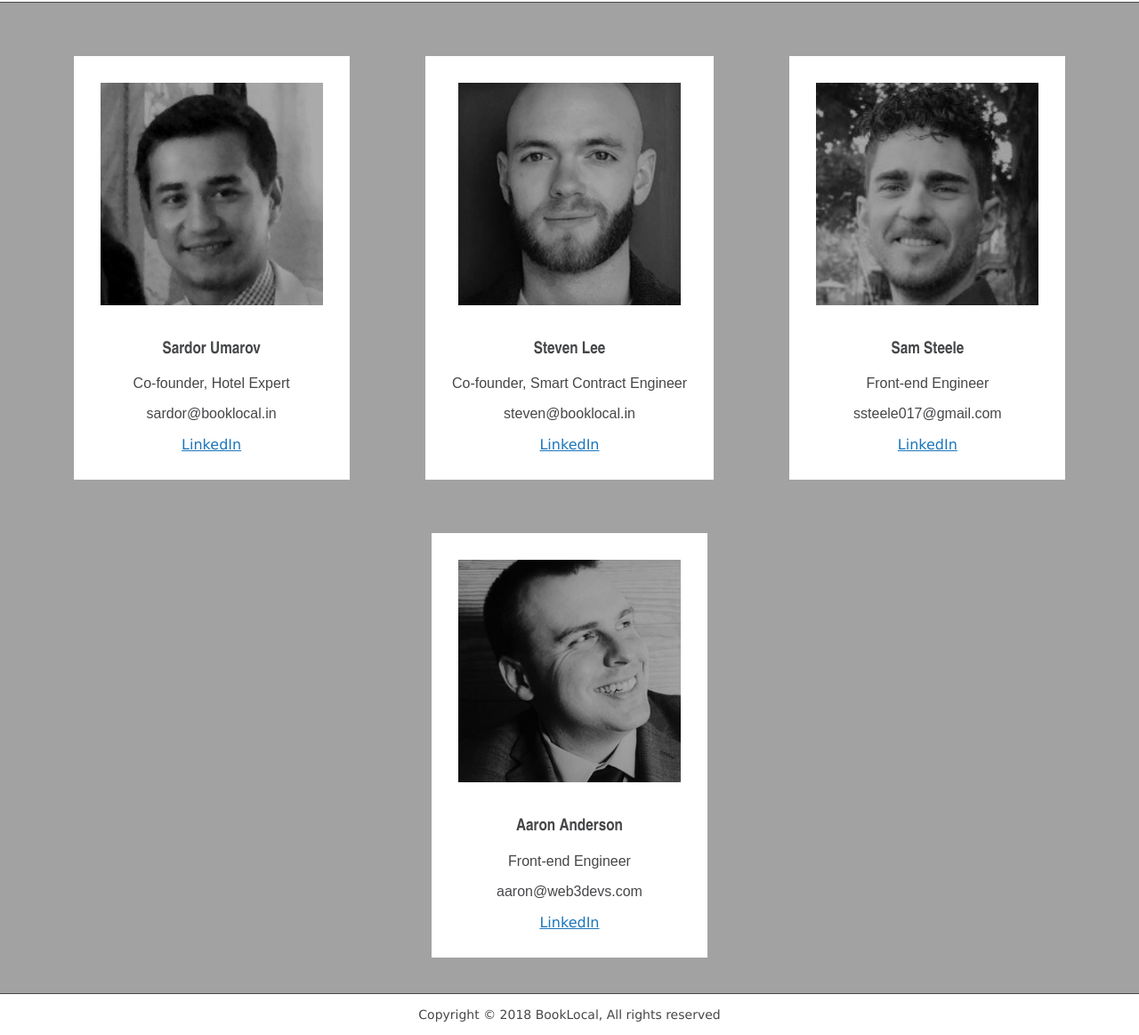
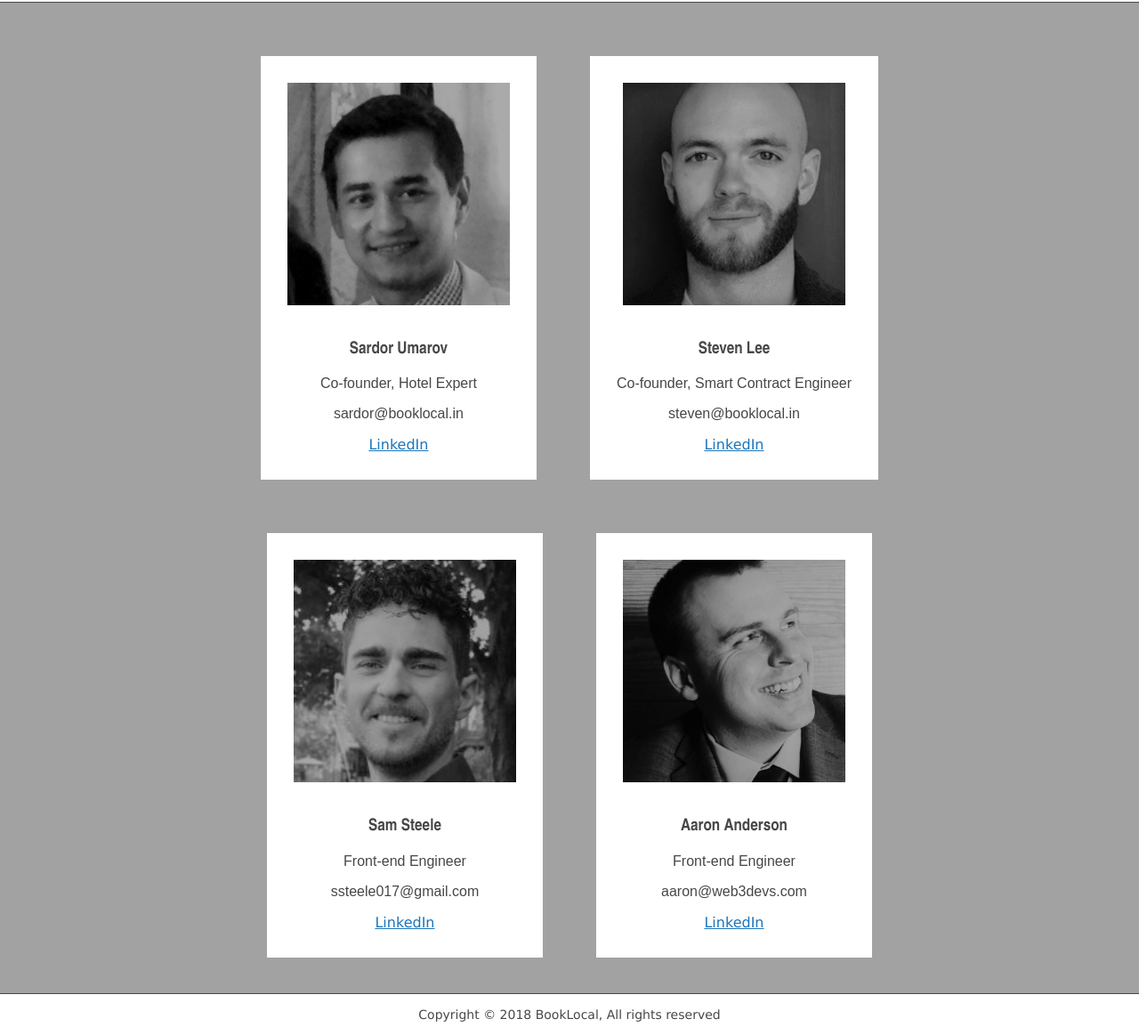
Before and after one commit to SamSteele01/BookLocal, a React app: page /EthMemphis/contact in a window 1280 px wide. Shown: the part 83-1246 px from the top of the page at 89% size. Built offline with nearby package versions, Linux system fonts and the light colour scheme.

Commit message:
Wrap cards in flex-row divs

```diff
--- a/src/components/Contact.jsx
+++ b/src/components/Contact.jsx
@@ -8,13 +8,17 @@ import Steve from "images/StevenLee.jpg";
 const Contact = () => (
 
     <div className="app">
-        <div className="contact-page">
+        {/* <div > */}
             {/* <h1>Contact Page!</h1> */}
-            <ContactCard avatar={Sardor} className="sardor-avatar" name="Sardor Umarov" jobTitle="Co-founder, Hotel Expert" email="sardor@booklocal.in" linkedIn="https://www.linkedin.com/in/umarov/"/>
-            <ContactCard avatar={Steve} className="" name="Steven Lee" jobTitle="Co-founder, Smart Contract Engineer" email="steven@booklocal.in" linkedIn="https://www.linkedin.com/in/steven-lee-99274b100/"/>
-            <ContactCard avatar={Sam} className="sam-avatar" name="Sam Steele" jobTitle="Front-end Engineer" email="ssteele017@gmail.com" linkedIn="https://www.linkedin.com/in/samuel-steele/"/>
-            <ContactCard avatar={Aaron} className="aaron-avatar" name="Aaron Anderson" jobTitle="Front-end Engineer" email="aaron@web3devs.com" linkedIn="https://www.linkedin.com/in/aaronlynanderson/"/>
-        </div>
+            <div className="contact-page">
+                <ContactCard avatar={Sardor} className="sardor-avatar" name="Sardor Umarov" jobTitle="Co-founder, Hotel Expert" email="sardor@booklocal.in" linkedIn="https://www.linkedin.com/in/umarov/"/>
+                <ContactCard avatar={Steve} className="" name="Steven Lee" jobTitle="Co-founder, Smart Contract Engineer" email="steven@booklocal.in" linkedIn="https://www.linkedin.com/in/steven-lee-99274b100/"/>
+            </div>
+            <div className="contact-page">
+                <ContactCard avatar={Sam} className="sam-avatar" name="Sam Steele" jobTitle="Front-end Engineer" email="ssteele017@gmail.com" linkedIn="https://www.linkedin.com/in/samuel-steele/"/>
+                <ContactCard avatar={Aaron} className="aaron-avatar" name="Aaron Anderson" jobTitle="Front-end Engineer" email="aaron@web3devs.com" linkedIn="https://www.linkedin.com/in/aaronlynanderson/"/>
+            </div>
+        {/* </div> */}
     </div>
 
 )
--- a/src/styles/Contact.scss
+++ b/src/styles/Contact.scss
@@ -4,6 +4,7 @@
     flex-wrap: wrap;
     justify-content: space-around;
     align-items: center;
+    width: 100%;
     padding: 0 40px;
 }
 
```
